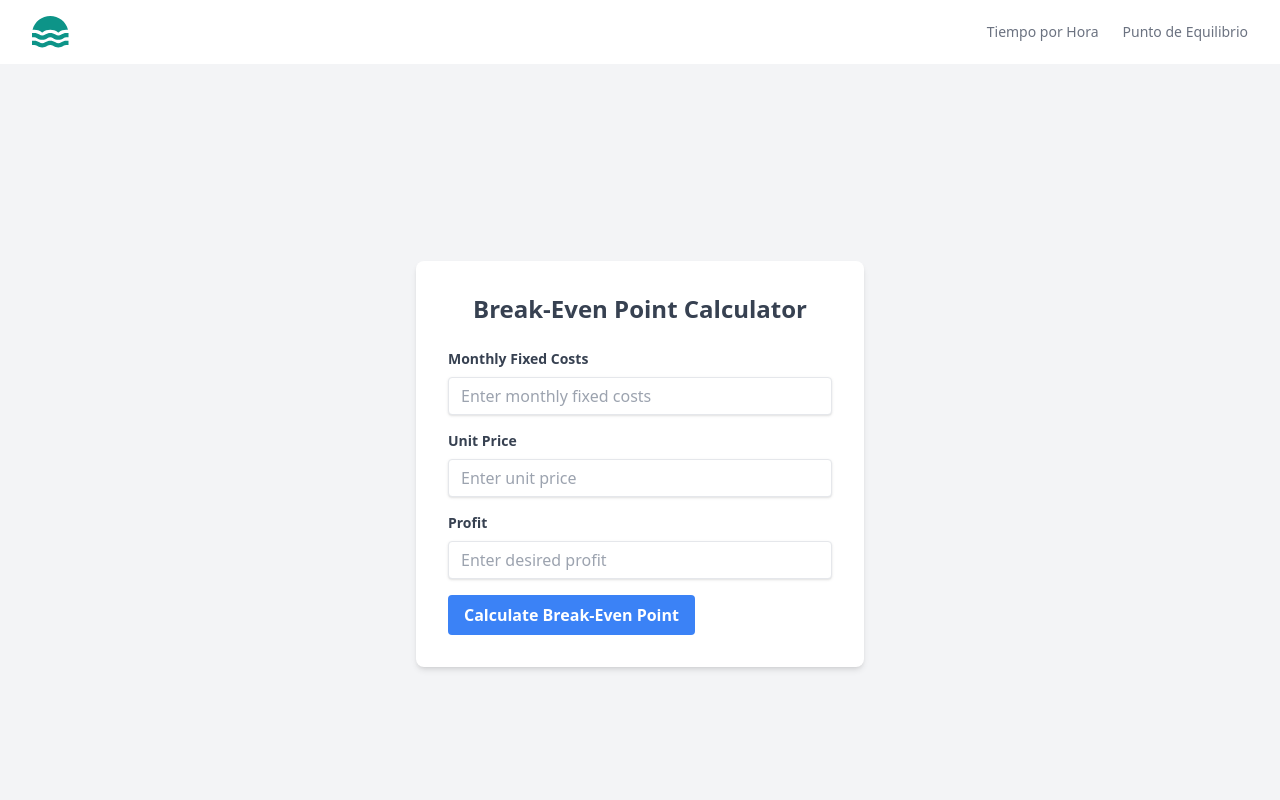
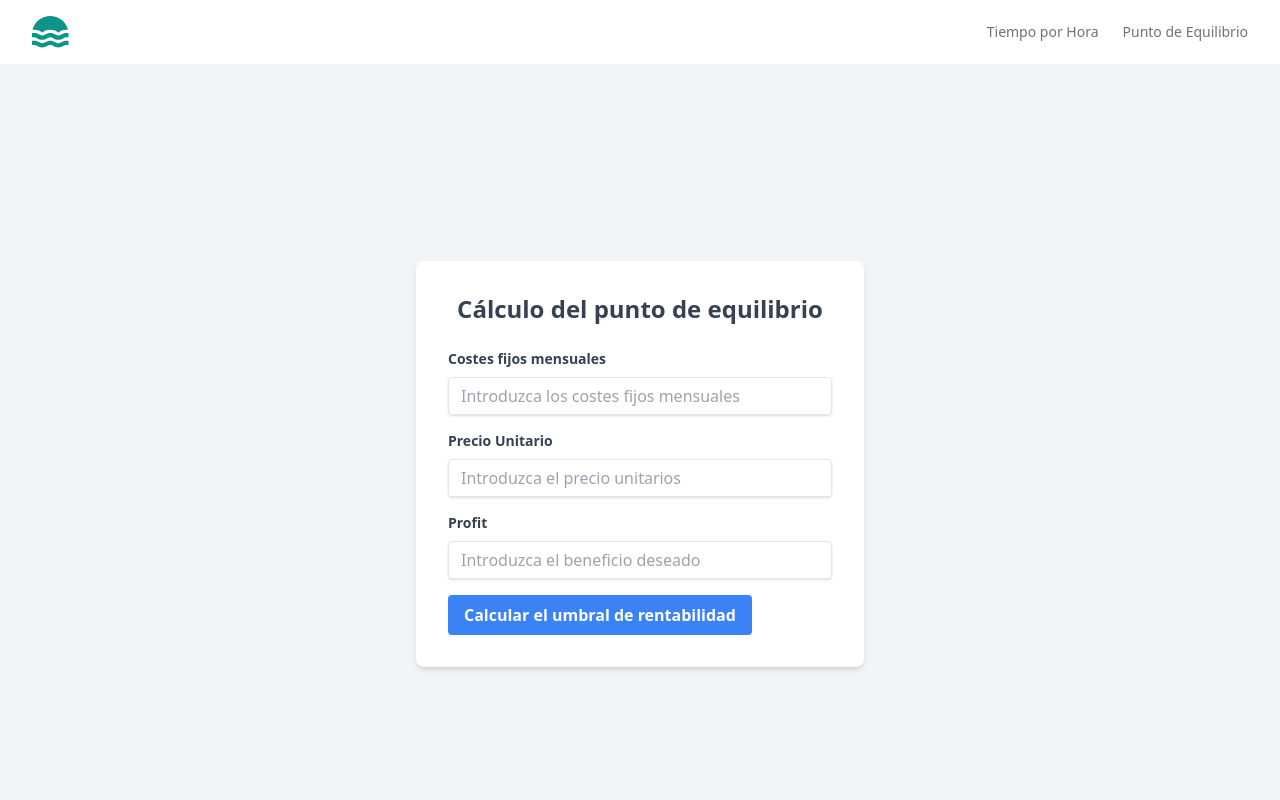
Before and after one commit to ICCOCUT/social-service, a Next.js app: page /BreakEvenPoint in a window 1280 px wide. Shown: the top 800 px of the page. Built offline with nearby package versions, Linux system fonts and the light colour scheme.

Commit message:
some bugs fixed

```diff
--- a/src/pages/BreakEvenPoint.jsx
+++ b/src/pages/BreakEvenPoint.jsx
@@ -1,4 +1,4 @@
-import React, { useState } from 'react';
+import React, {useState} from 'react';
 
 const BreakEvenPoint = () => {
     const [fixedCosts, setFixedCosts] = useState('');
@@ -30,10 +30,10 @@ const BreakEvenPoint = () => {
     return (
         <div className="min-h-screen flex items-center justify-center bg-gray-100">
             <div className="bg-white p-8 rounded-lg shadow-md w-full max-w-md">
-        <h2 className="text-2xl font-bold mb-6 text-center text-gray-700">Break-Even Point Calculator</h2>
+                <h2 className="text-2xl font-bold mb-6 text-center text-gray-700">Cálculo del punto de equilibrio</h2>
                 <div className="mb-4">
                     <label className="block text-gray-700 text-sm font-bold mb-2" htmlFor="fixedCosts">
-            Monthly Fixed Costs
+                        Costes fijos mensuales
                     </label>
                     <input
                         type="number"
@@ -41,12 +41,12 @@ const BreakEvenPoint = () => {
                         value={fixedCosts}
                         onChange={(e) => setFixedCosts(e.target.value)}
                         className="shadow appearance-none border rounded w-full py-2 px-3 text-gray-700 leading-tight focus:outline-none focus:ring-2 focus:ring-blue-500"
-            placeholder="Enter monthly fixed costs"
+                        placeholder="Introduzca los costes fijos mensuales"
                     />
                 </div>
                 <div className="mb-4">
                     <label className="block text-gray-700 text-sm font-bold mb-2" htmlFor="unitPrice">
-            Unit Price
+                        Precio Unitario
                     </label>
                     <input
                         type="number"
@@ -54,7 +54,7 @@ const BreakEvenPoint = () => {
                         value={unitPrice}
                         onChange={(e) => setUnitPrice(e.target.value)}
                         className="shadow appearance-none border rounded w-full py-2 px-3 text-gray-700 leading-tight focus:outline-none focus:ring-2 focus:ring-blue-500"
-            placeholder="Enter unit price"
+                        placeholder="Introduzca el precio unitarios"
                     />
                 </div>
                 <div className="mb-4">
@@ -67,18 +67,18 @@ const BreakEvenPoint = () => {
                         value={profit}
                         onChange={(e) => setProfit(e.target.value)}
                         className="shadow appearance-none border rounded w-full py-2 px-3 text-gray-700 leading-tight focus:outline-none focus:ring-2 focus:ring-blue-500"
-            placeholder="Enter desired profit"
+                        placeholder="Introduzca el beneficio deseado"
                     />
                 </div>
                 <button
                     onClick={calculateBreakEven}
                     className="bg-blue-500 hover:bg-blue-700 text-white font-bold py-2 px-4 rounded focus:outline-none focus:shadow-outline"
                 >
-          Calculate Break-Even Point
+                    Calcular el umbral de rentabilidad
                 </button>
                 {breakEven !== null && errorMessage === '' && (
                     <p className="mt-4 text-center text-black">
-            Break-Even Point: {breakEven}
+                        Punto de equilibrio: {breakEven}
                     </p>
                 )}
                 {errorMessage !== '' && (
--- a/src/pages/components/Content.jsx
+++ b/src/pages/components/Content.jsx
@@ -7,11 +7,12 @@ export default function Content() {
                 <div className="flex flex-wrap w-full mb-20 flex-col items-center text-center">
                     <h1 className="sm:text-3xl text-2xl font-medium title-font mb-2 text-white">Herramientas
                         Comerciales</h1>
+                    <p>Selecciona la herramienta deseada</p>
                 </div>
                 <div className="flex flex-wrap -m-4">
-                    <div className="xl:w-1/3 md:w-1/2 p-4">
+                    <div className="xl:w-1/3 md:w-1/2 p-4 flex flex-col">
                         <Link href="/CostCalculator">
-                            <div className="border border-gray-700 border-opacity-75 p-6 rounded-lg"
+                            <div className="border border-gray-700 border-opacity-75 p-6 rounded-lg flex-grow"
                                  style={{minHeight: '200px'}}>
                                 <div
                                     className="w-10 h-10 inline-flex items-center justify-center rounded-full bg-gray-800 text-indigo-400 mb-4">
@@ -22,13 +23,14 @@ export default function Content() {
                                 </div>
                                 <h2 className="text-lg text-white font-medium title-font mb-2">Cálculo del costo por
                                     hora</h2>
-                                <p className="leading-relaxed text-base">Determina el costo de tu tiempo por hora
+                                <p className="leading-relaxed text-base flex-grow">Determina el costo de tu tiempo por hora
                                     transcurrida.</p>
                             </div>
                         </Link>
                     </div>
-                    <div className="xl:w-1/3 md:w-1/2 p-4">
-                        <div className="border border-gray-700 border-opacity-75 p-6 rounded-lg"
+                    <div className="xl:w-1/3 md:w-1/2 p-4 flex flex-col">
+                        <Link href="/BreakEvenPoint">
+                            <div className="border border-gray-700 border-opacity-75 p-6 rounded-lg flex-grow"
                                  style={{minHeight: '200px'}}>
                                 <div
                                     className="w-10 h-10 inline-flex items-center justify-center rounded-full bg-gray-800 text-indigo-400 mb-4">
@@ -41,12 +43,14 @@ export default function Content() {
                                 </div>
                                 <h2 className="text-lg text-white font-medium title-font mb-2">Cálculo del punto de
                                     equilibrio</h2>
-                            <p className="leading-relaxed text-base">Cuánto tengo que producir y vender para solventar
-                                mi estilo de vida.</p>
+                                <p className="leading-relaxed text-base flex-grow">Cuánto tengo que producir y vender para
+                                    solventar mi estilo de vida.</p>
                             </div>
+                        </Link>
                     </div>
-                    <div className="xl:w-1/3 md:w-1/2 p-4">
-                        <div className="border border-gray-700 border-opacity-75 p-6 rounded-lg">
+                    <div className="xl:w-1/3 md:w-1/2 p-4 flex flex-col">
+                        <div className="border border-gray-700 border-opacity-75 p-6 rounded-lg flex-grow"
+                             style={{minHeight: '200px'}}>
                             <div
                                 className="w-10 h-10 inline-flex items-center justify-center rounded-full bg-gray-800 text-indigo-400 mb-4">
                                 <svg fill="none" stroke="currentColor" strokeLinecap="round" strokeLinejoin="round"
@@ -56,52 +60,10 @@ export default function Content() {
                                 </svg>
                             </div>
                             <h2 className="text-lg text-white font-medium title-font mb-2">Neptune</h2>
-                            <p className="leading-relaxed text-base">Fingerstache flexitarian street art 8-bit waist co,
+                            <p className="leading-relaxed text-base flex-grow">Fingerstache flexitarian street art 8-bit waist co,
                                 subway tile poke farm.</p>
                         </div>
                     </div>
-                    {/*<div className="xl:w-1/3 md:w-1/2 p-4">
-                        <div className="border border-gray-700 border-opacity-75 p-6 rounded-lg">
-                            <div
-                                className="w-10 h-10 inline-flex items-center justify-center rounded-full bg-gray-800 text-indigo-400 mb-4">
-                                <svg fill="none" stroke="currentColor" strokeLinecap="round" strokeLinejoin="round"
-                                     strokeWidth="2" className="w-6 h-6" viewBox="0 0 24 24">
-                                    <path d="M4 15s1-1 4-1 5 2 8 2 4-1 4-1V3s-1 1-4 1-5-2-8-2-4 1-4 1zM4 22v-7"></path>
-                                </svg>
-                            </div>
-                            <h2 className="text-lg text-white font-medium title-font mb-2">Melanchole</h2>
-                            <p className="leading-relaxed text-base">Fingerstache flexitarian street art 8-bit waist co,
-                                subway tile poke farm.</p>
-                        </div>
-                    </div>
-                    <div className="xl:w-1/3 md:w-1/2 p-4">
-                        <div className="border border-gray-700 border-opacity-75 p-6 rounded-lg">
-                            <div
-                                className="w-10 h-10 inline-flex items-center justify-center rounded-full bg-gray-800 text-indigo-400 mb-4">
-                                <svg fill="none" stroke="currentColor" strokeLinecap="round" strokeLinejoin="round"
-                                     strokeWidth="2" className="w-6 h-6" viewBox="0 0 24 24">
-                                    <path d="M21 12.79A9 9 0 1111.21 3 7 7 0 0021 12.79z"></path>
-                                </svg>
-                            </div>
-                            <h2 className="text-lg text-white font-medium title-font mb-2">Bunker</h2>
-                            <p className="leading-relaxed text-base">Fingerstache flexitarian street art 8-bit waist co,
-                                subway tile poke farm.</p>
-                        </div>
-                    </div>
-                    <div className="xl:w-1/3 md:w-1/2 p-4">
-                        <div className="border border-gray-700 border-opacity-75 p-6 rounded-lg">
-                            <div
-                                className="w-10 h-10 inline-flex items-center justify-center rounded-full bg-gray-800 text-indigo-400 mb-4">
-                                <svg fill="none" stroke="currentColor" strokeLinecap="round" strokeLinejoin="round"
-                                     strokeWidth="2" className="w-6 h-6" viewBox="0 0 24 24">
-                                    <path d="M12 22s8-4 8-10V5l-8-3-8 3v7c0 6 8 10 8 10z"></path>
-                                </svg>
-                            </div>
-                            <h2 className="text-lg text-white font-medium title-font mb-2">Ramona Falls</h2>
-                            <p className="leading-relaxed text-base">Fingerstache flexitarian street art 8-bit waist co,
-                                subway tile poke farm.</p>
-                        </div>
-                    </div>*/}
                 </div>
             </div>
         </section>);
--- a/src/pages/components/Footer.jsx
+++ b/src/pages/components/Footer.jsx
@@ -67,7 +67,7 @@ export default function Footer() {
                     <li>
                         <Link
                             className="text-gray-700 transition hover:text-gray-700/75 dark:text-white dark:hover:text-white/75"
-                            href="#"
+                            href="/BreakEvenPoint"
                         >
                             Punto de Equilibrio
                         </Link>
```
Lines whose indentation alone changed are shown as unchanged.
